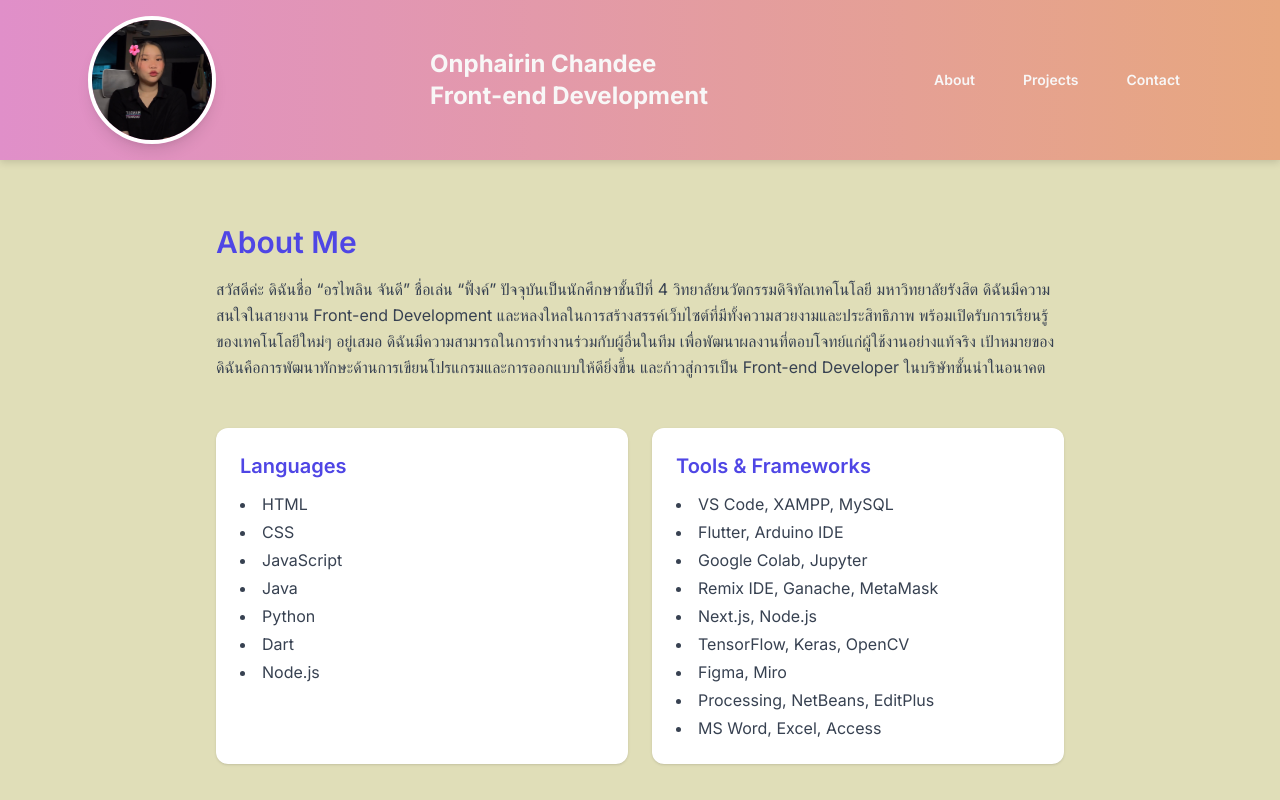
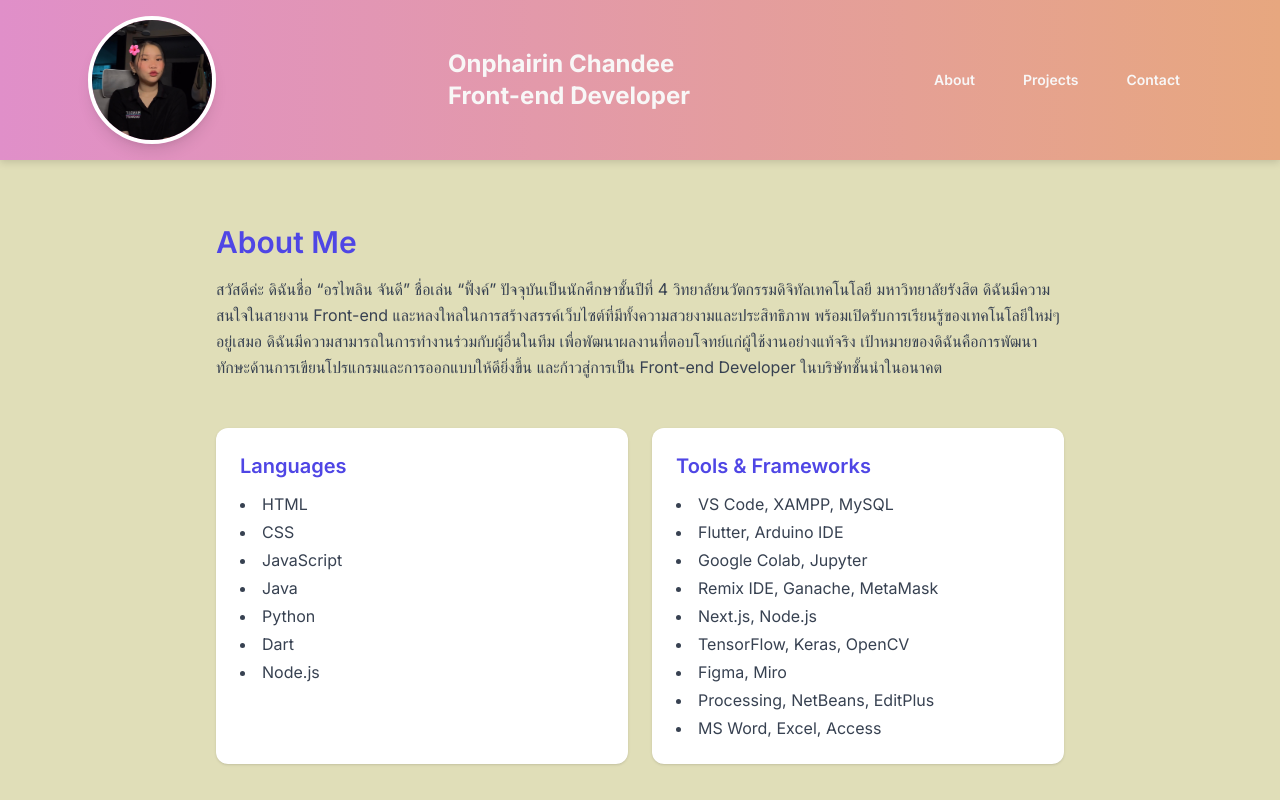
Before and after one commit to onphairin/portfolio-onphairin, a plain HTML site: page index.html in a window 1280 px wide. Shown: the top 800 px of the page. Drawn offline with nearby package versions, Linux system fonts and the light colour scheme.

Commit message:
แก้ไขเนื้อหาล่าสุด

```diff
--- a/index.html
+++ b/index.html
@@ -39,7 +39,7 @@
     <img src="images/Profile Photo.jpg" alt="Profile Photo" class="w-32 h-32 rounded-full shadow-lg border-4 border-white mb-2 md:mb-0" />
     <div class="text-center md:text-left">
       <h1 class="text-2xl font-bold">Onphairin Chandee</h1>
-      <p class="text-2xl font-bold">Front-end Development</p>
+      <p class="text-2xl font-bold">Front-end Developer</p>
     </div>
     <nav class="flex space-x-6 text-sm font-semibold text-white">
   <a href="javascript:void(0)" onclick="showSection('about')"
@@ -68,7 +68,7 @@
     <h3 class="text-3xl font-semibold text-indigo-600 mb-4">About Me</h3>
     <p class="text-gray-700 leading-relaxed">
       สวัสดีค่ะ ดิฉันชื่อ “อรไพลิน จันดี” ชื่อเล่น “ฟิ้งค์” ปัจจุบันเป็นนักศึกษาชั้นปีที่ 4 วิทยาลัยนวัตกรรมดิจิทัลเทคโนโลยี มหาวิทยาลัยรังสิต
-ดิฉันมีความสนใจในสายงาน Front-end Development และหลงใหลในการสร้างสรรค์เว็บไซต์ที่มีทั้งความสวยงามและประสิทธิภาพ พร้อมเปิดรับการเรียนรู้ของเทคโนโลยีใหม่ๆ อยู่เสมอ
+ดิฉันมีความสนใจในสายงาน Front-end และหลงใหลในการสร้างสรรค์เว็บไซต์ที่มีทั้งความสวยงามและประสิทธิภาพ พร้อมเปิดรับการเรียนรู้ของเทคโนโลยีใหม่ๆ อยู่เสมอ
 ดิฉันมีความสามารถในการทำงานร่วมกับผู้อื่นในทีม เพื่อพัฒนาผลงานที่ตอบโจทย์แก่ผู้ใช้งานอย่างแท้จริง
 เป้าหมายของดิฉันคือการพัฒนาทักษะด้านการเขียนโปรแกรมและการออกแบบให้ดียิ่งขึ้น และก้าวสู่การเป็น Front-end Developer ในบริษัทชั้นนำในอนาคต
     </p>
```
